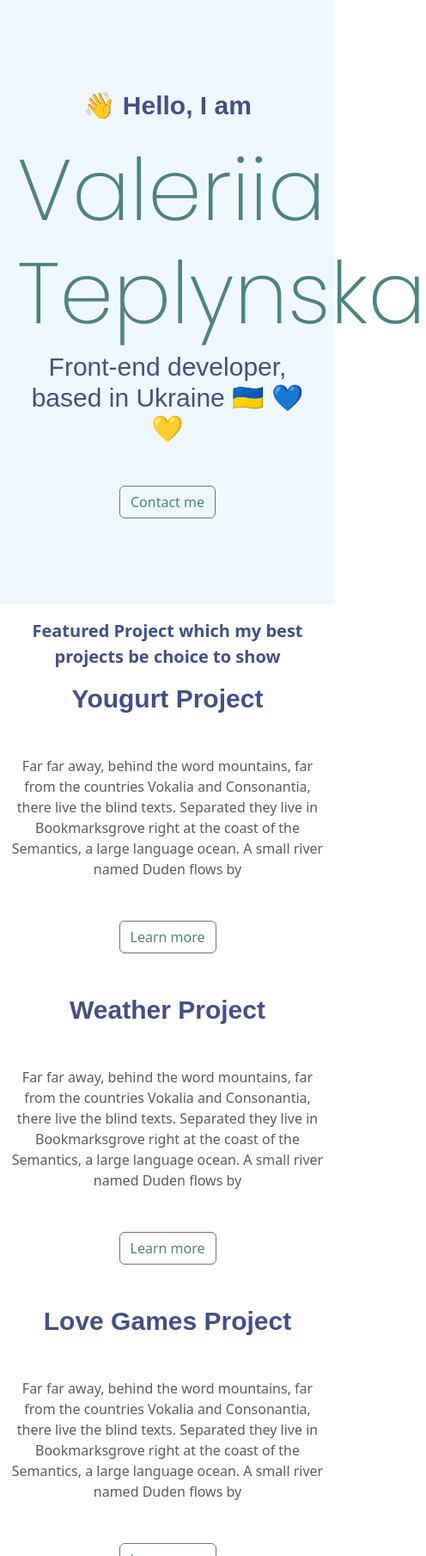
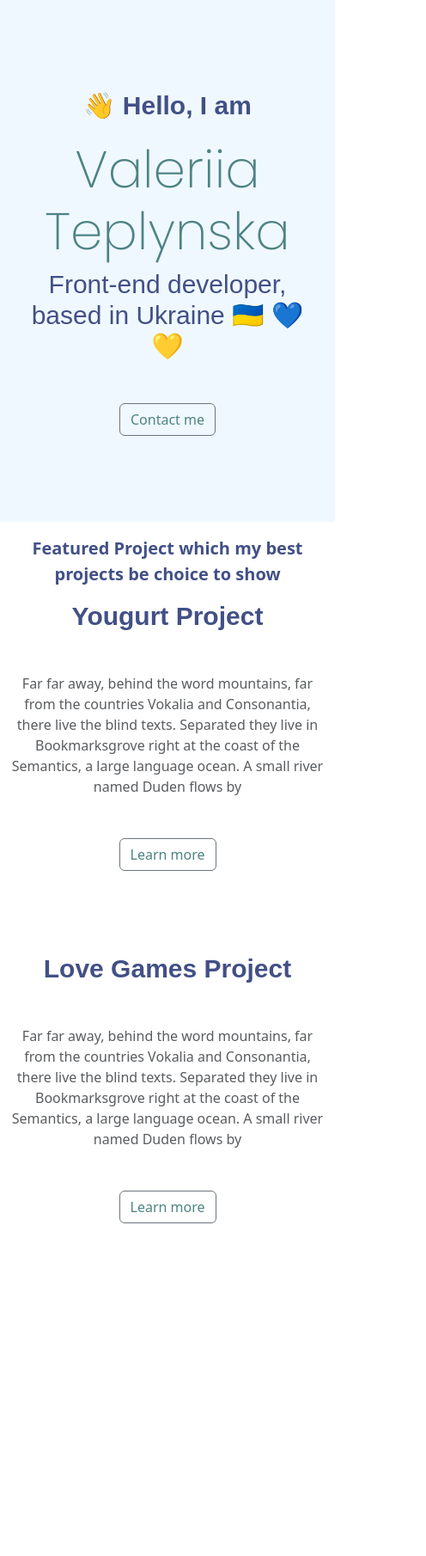
Before and after one commit to Leterraa/portfolio-project, a plain HTML site: page index.html in a window 390 px wide. Shown: the top 1810 px of the page at 86% size, 496 px wide, since content can reach past the window. After the commit the page ends 1471 px from the top, so only its background shows below. Drawn offline with nearby package versions, Linux system fonts and the light colour scheme; a web font is replaced by a local one.

Commit message:
changed font-size in css

```diff
--- a/index.html
+++ b/index.html
@@ -58,7 +58,7 @@
         </div>
       </div>
       <div class="row mb-5">
-        <div class="col">
+        <div class="col d-none d-lg-block">
           <div class="project-description">
             <h2 class="mb-5">Weather Project</h2>
             <p class="mb-5 text-muted">
--- a/styles.css
+++ b/styles.css
@@ -8,7 +8,7 @@
 }
 .hero h1 {
   color: var(--main-branding-color);
-  font-size: 100px;
+  font-size: 60px;
   font-family: "Poppins", sans-serif;
 }
 .hero p {
```
